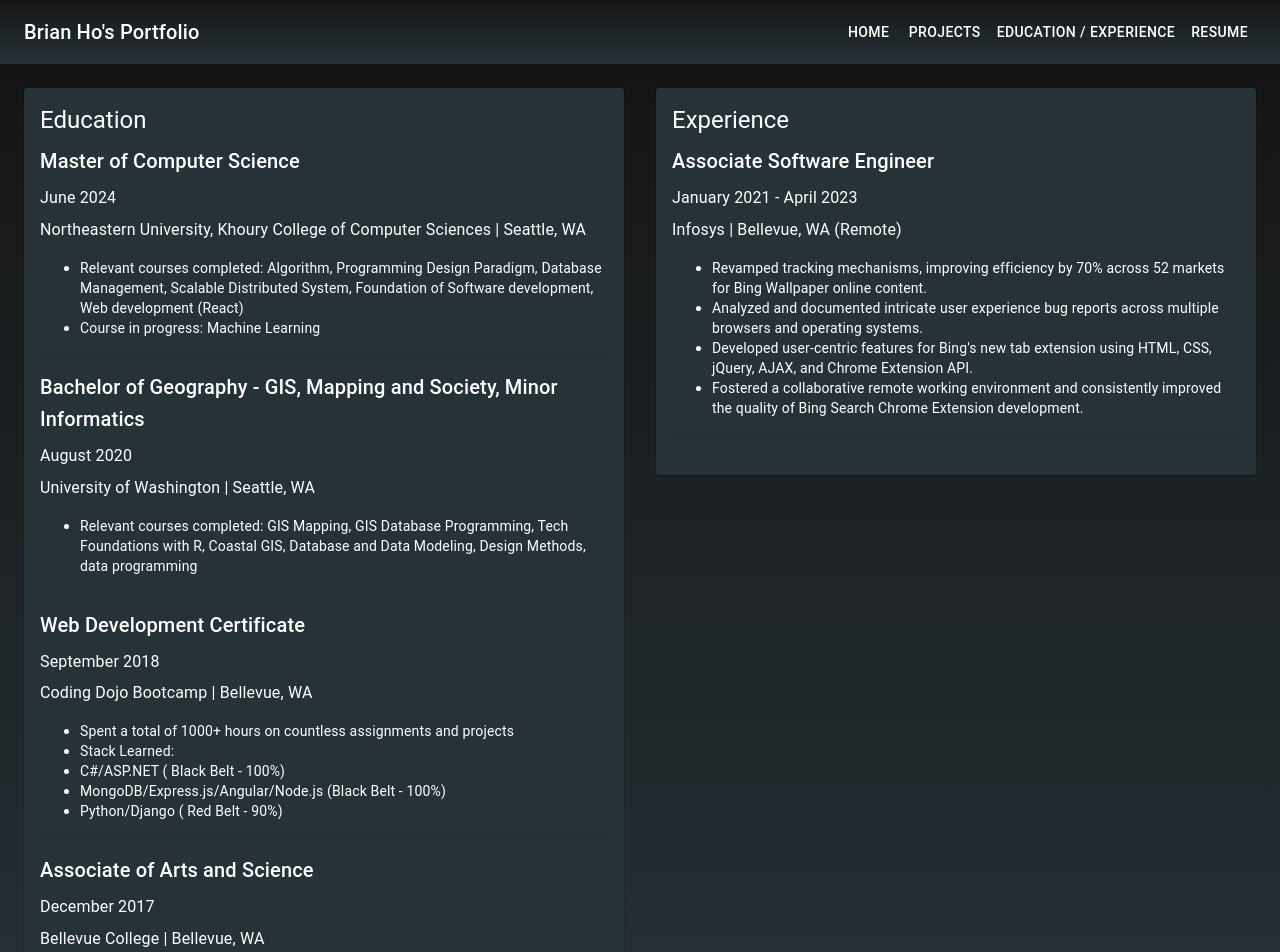
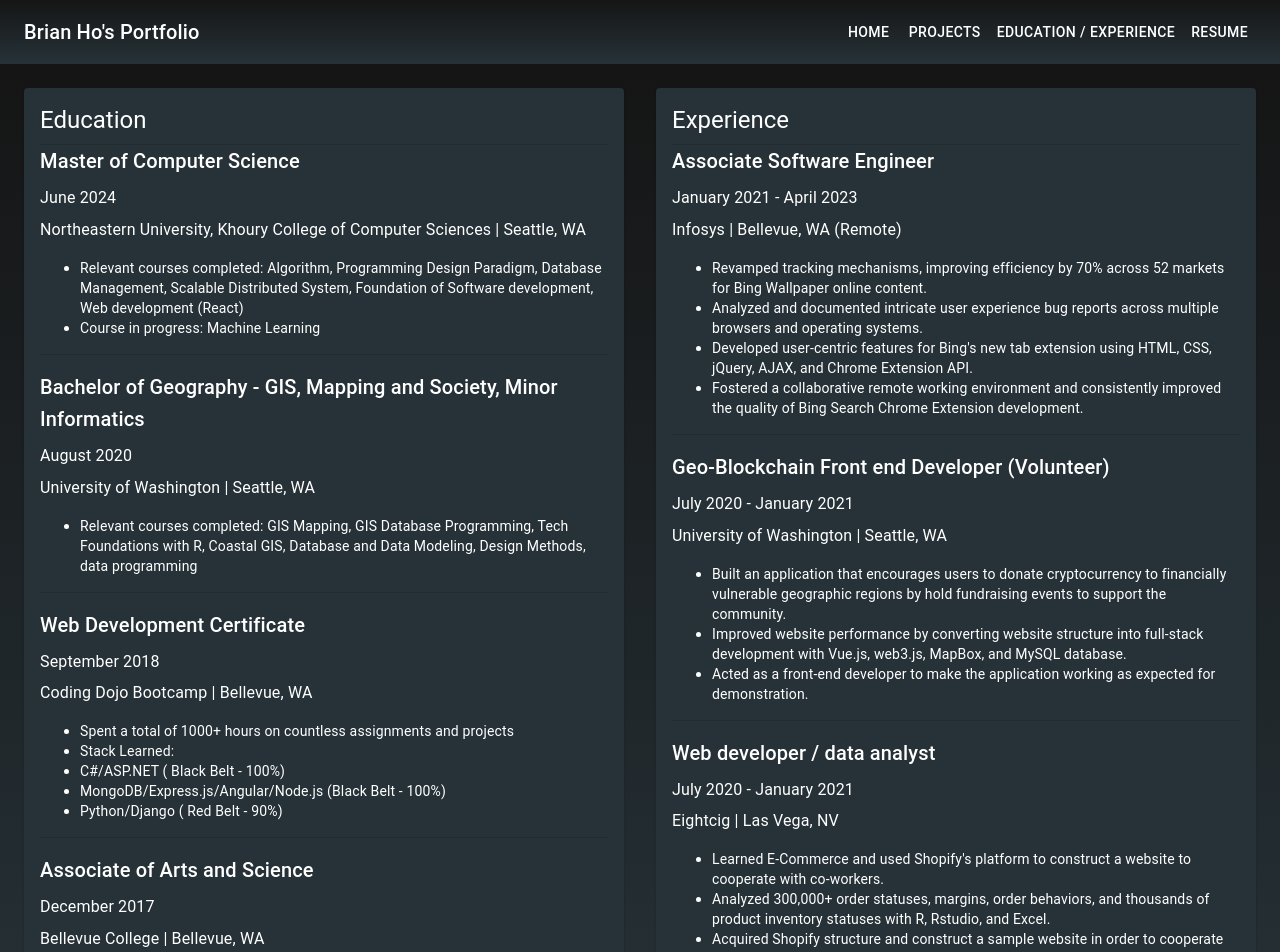
Before and after one commit to BiTheDev/BiTheDev.github.io, a React (Vite) app in the folder portfolio/: page /education-and-experience in a window 1280 px wide. Shown: the top 952 px of the page. Built offline with nearby package versions, Linux system fonts and the light colour scheme.

Commit message:
update experience and education

```diff
--- a/portfolio/src/pages/ExperienceAndEducation/ExperienceAndEducation.jsx
+++ b/portfolio/src/pages/ExperienceAndEducation/ExperienceAndEducation.jsx
@@ -59,7 +59,26 @@ const ExperienceAndEducation = () => {
         "Analyzed and documented intricate user experience bug reports across multiple browsers and operating systems. ",
         "Developed user-centric features for Bing's new tab extension using HTML, CSS, jQuery, AJAX, and Chrome Extension API. ",
         "Fostered a collaborative remote working environment and consistently improved the quality of Bing Search Chrome Extension development. ",
-        // Add more descriptions
+      ],
+    },
+    {
+      title: "Geo-Blockchain Front end Developer (Volunteer)",
+      year: "July 2020 - January 2021",
+      company: "University of Washington | Seattle, WA",
+      description: [
+        "Built an application that encourages users to donate cryptocurrency to financially vulnerable geographic regions by hold fundraising events to support the community.",
+        "Improved website performance by converting website structure into full-stack development with Vue.js, web3.js, MapBox, and MySQL database.",
+        "Acted as a front-end developer to make the application working as expected for demonstration. ",
+      ],
+    },
+    {
+      title: " Web developer / data analyst",
+      year: "July 2020 - January 2021",
+      company: "Eightcig | Las Vega, NV",
+      description: [
+        "Learned E-Commerce and used Shopify's platform to construct a website to cooperate with co-workers.",
+        "Analyzed 300,000+ order statuses, margins, order behaviors, and thousands of product inventory statuses with R, Rstudio, and Excel.",
+        "Acquired Shopify structure and construct a sample website in order to cooperate with other co-workers",
       ],
     },
     // Add more experiences
```
